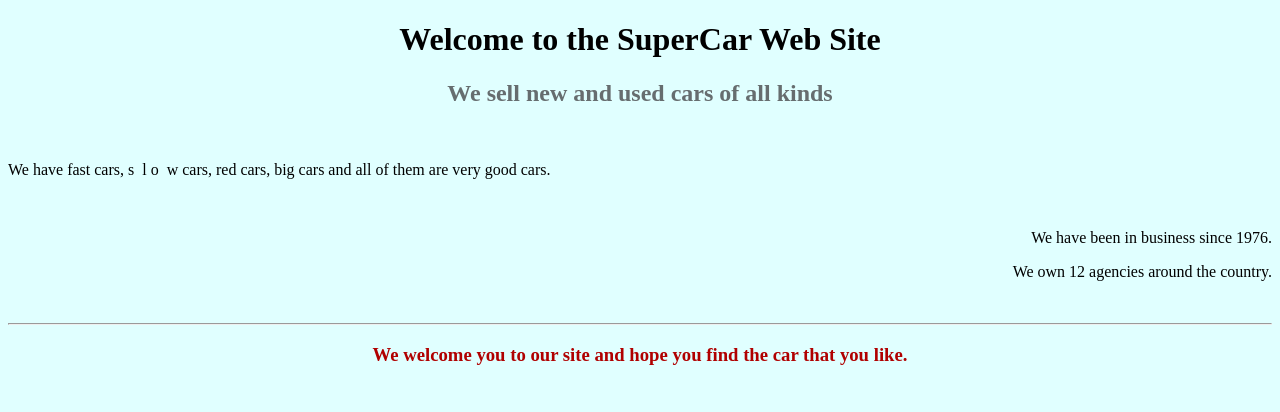
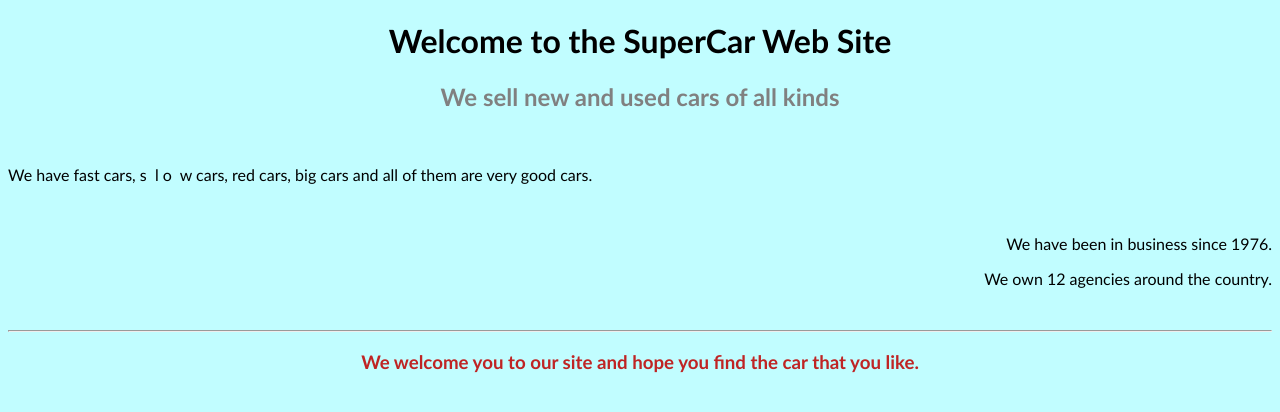
Before and after one commit to Shakigen/Ex_1, a plain HTML site: page index.html in a window 1280 px wide. Drawn offline with Linux system fonts and the light colour scheme.

Commit message:
Update style.css

```diff
--- a/style.css
+++ b/style.css
@@ -1,23 +1,26 @@
 body {
-    background-color: #E0FFFF;
+    background-color: #c1fdff;
 }
 
 h1 {
+    font-family: Calibri, sans-serif;
     text-align: center;
 }
 
+p {
+    font-family: Calibri, sans-serif;
+}
+
 #header2 {
+    font-family: Calibri, sans-serif;
     text-align: center;
-    color: #666D6F;
+    color: #808080;
 }
 
 #header3 {
+    font-family: Calibri, sans-serif;
     text-align: center;
-    color: #b00000;
-}
-
-hr {
-    color: #9AA8A7;
+    color: #bf2424;
 }
 
 .right {
```
